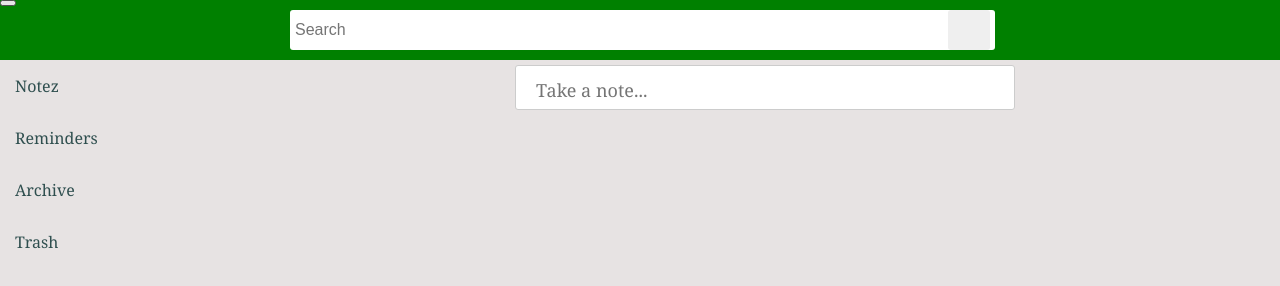
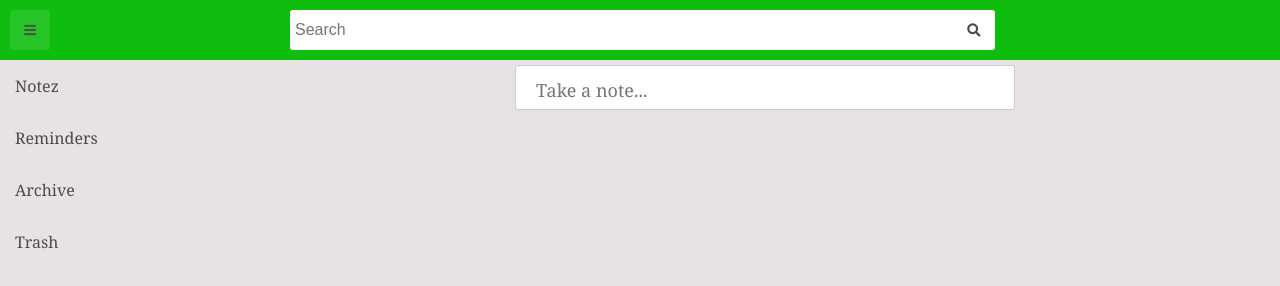
Before and after one commit to tornike/Notez, a website with bundled scripts: page src/index.html in a window 1280 px wide. Built offline with nearby package versions, Linux system fonts and the light colour scheme; files whose address does not match are found by name.

Commit message:
little design improvement

```diff
--- a/src/index.html
+++ b/src/index.html
@@ -4,6 +4,7 @@
 <head>
   <meta charset="utf-8">
   <title>Notez</title>
+  <link rel="stylesheet" href="https://use.fontawesome.com/releases/v5.1.0/css/all.css" integrity="sha384-lKuwvrZot6UHsBSfcMvOkWwlCMgc0TaWr+30HWe3a4ltaBwTZhyTEggF5tJv8tbt" crossorigin="anonymous">
   <link rel="stylesheet" href="style.css">
   <script src="router.js"></script>
   <script src="app.js"></script>
@@ -12,12 +13,14 @@
 <body>
   <header class="header-content">
     <button type="button" id="sidebar-button">
-      <div class="ss"></div>
+      <i class="fas fa-bars"></i>
     </button>
     <div class="search">
       <input type="text" placeholder="Search">
       <button type="button">
-        <div class="search-button"></div>
+        <div class="search-button">
+          <i class="fas fa-search"></i>
+        </div>
       </button>
     </div>
   </header>
--- a/src/js/index.js
+++ b/src/js/index.js
@@ -50,6 +50,7 @@ function initNewNote() {
 
         newTitle.value = "";
         newEntry.value = "";
+        newEntry.style.height = "45px";
     });
 }
 
--- a/src/style.css
+++ b/src/style.css
@@ -12,7 +12,7 @@ textarea {
 .header-content {
   width: 100%;
   height: 60px;
-  background-color: #008000;
+  background-color: #0ebd0e;
 }
 
 #sidebar-button {
@@ -43,12 +43,26 @@ textarea {
   padding: 0;
   position: relative;
   top: -40px;
-  left: calc(100% - 6%);
+  left: calc(100% - 5.3%);
   border: none;
   border-radius: 3px;
   cursor: pointer;
+  background: transparent;
+  color: rgb(75, 75, 75);
+
 }
 
+#sidebar-button {
+  height: 40px;
+  width: 40px;
+  top: 10px;
+  left: 10px;
+  border: none;
+  border-radius: 3px;
+  cursor: pointer;
+  background: rgba(255, 255, 255, 0.1);
+  color: rgb(75, 75, 75);
+}
 
 
 
@@ -79,7 +93,7 @@ textarea {
 
 
 a {
-  color: darkslategrey;
+  color: rgb(75, 75, 75);
   display: inline-block;
   text-decoration: none;
   padding: 15px 0px 15px 15px;
@@ -89,7 +103,7 @@ a {
 }
 
 a:visited {
-  color: darkslategrey;
+  color: rgb(75, 75, 75);
 }
 
 
```
